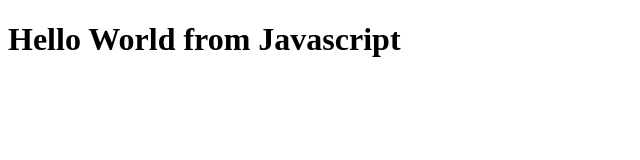
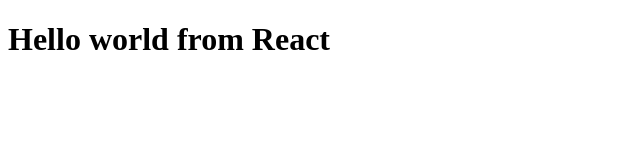
Before and after one commit to adesha/Namaste-React, a plain HTML site: page index.html in a window 1280 px wide. Shown: the whole page, without its empty margins (0-640 px from the left). Drawn offline with nearby package versions, Linux system fonts and the light colour scheme.

Commit message:
showing message with react

```diff
--- a/index.html
+++ b/index.html
@@ -7,14 +7,14 @@
 </head>
 <body>
     <div id="root"></div>
+    <script crossorigin src="https://unpkg.com/react@18/umd/react.development.js"></script>
+    <script crossorigin src="https://unpkg.com/react-dom@18/umd/react-dom.development.js"></script>
     <script>
-        const heading=document.createElement("h1");
-        heading.innerHTML="Hello World from Javascript"
+        const heading = React.createElement('h1',{},'Hello world from React')
 
-        const root= document.getElementById("root")
-        root.appendChild(heading)
+        const root=ReactDOM.createRoot(document.getElementById('root'));
+
+        root.render(heading);
     </script>
-    <script crossorigin src="https://unpkg.com/react@18/umd/react.development.js"></script>
-<script crossorigin src="https://unpkg.com/react-dom@18/umd/react-dom.development.js"></script>
 </body>
 </html>
```
